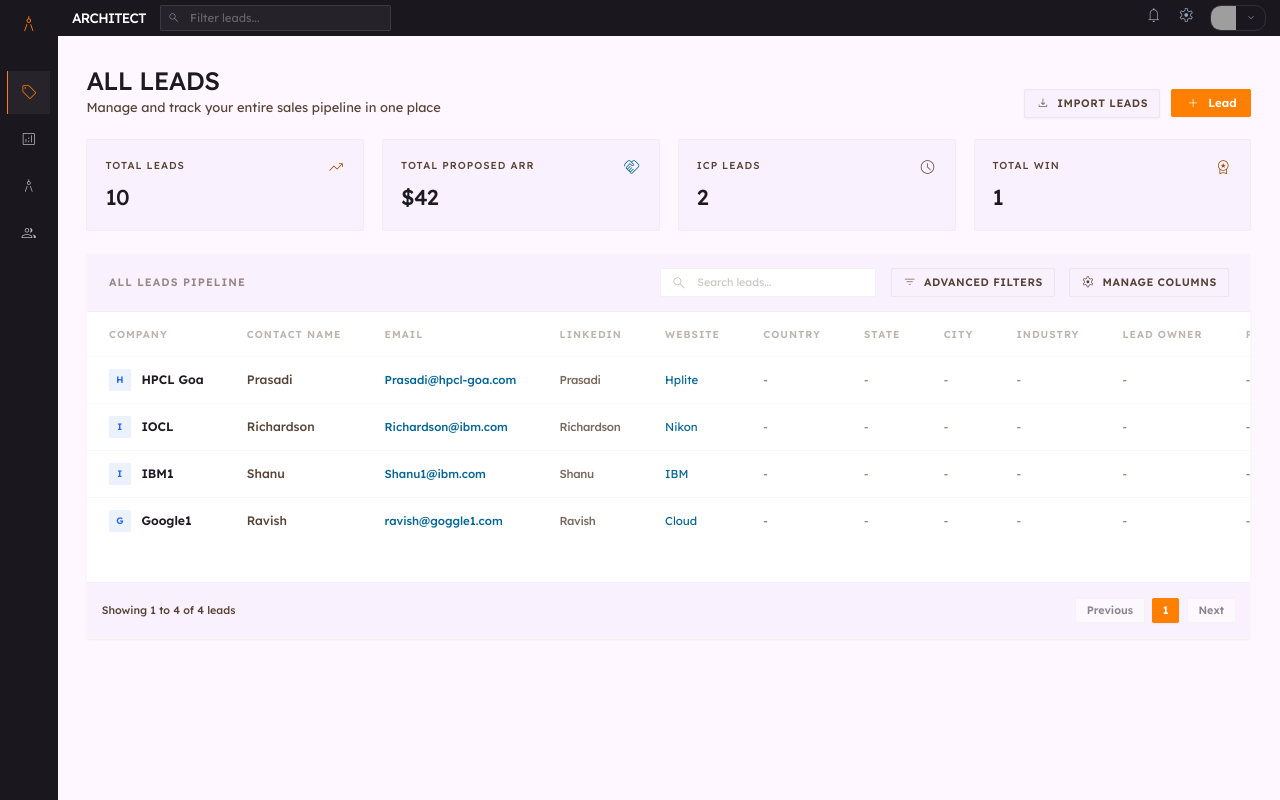
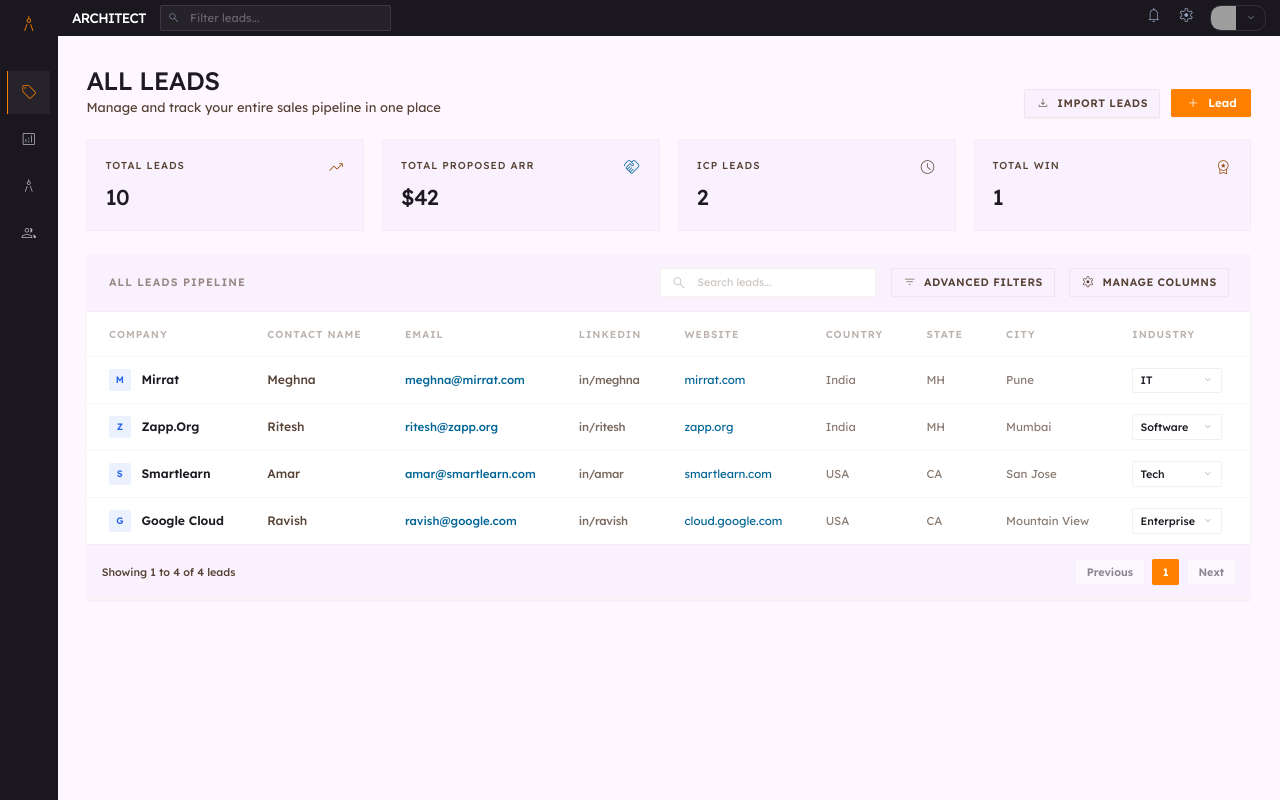
Before and after one commit to vipulnagarkar102/enttlevo-crm, a React (Vite) app: page /leads in a window 1280 px wide. Built offline with nearby package versions, Linux system fonts and the light colour scheme; grey boxes are pictures that could not be loaded.

Commit message:
sales_all lead table updated with fields

```diff
--- a/src/Module/sales_all_leads.tsx
+++ b/src/Module/sales_all_leads.tsx
@@ -4,13 +4,34 @@ import SidebarItem from '../components/SidebarItem';
 const SalesAllLeads: React.FC = () => {
   const [profileOpen, setProfileOpen] = useState(false);
   const [searchQuery, setSearchQuery] = useState('');
+  const [openDropdown, setOpenDropdown] = useState<string | null>(null);
 
-  const leadsData = [
-    { id: 1, company: 'HPCL Goa', contactName: 'Prasadi', email: 'Prasadi@hpcl-goa.com', linkedin: 'Prasadi', website: 'Hplite', city: '-', state: '-', country: '-', status: 'New', source: 'Website', addedOn: '24 Mar 2026' },
-    { id: 2, company: 'IOCL', contactName: 'Richardson', email: 'Richardson@ibm.com', linkedin: 'Richardson', website: 'Nikon', city: '-', state: '-', country: '-', status: 'Contacted', source: 'Referral', addedOn: '23 Mar 2026' },
-    { id: 3, company: 'IBM1', contactName: 'Shanu', email: 'Shanu1@ibm.com', linkedin: 'Shanu', website: 'IBM', city: '-', state: '-', country: '-', status: 'New', source: 'Organic', addedOn: '20 Mar 2026' },
-    { id: 4, company: 'Google1', contactName: 'Ravish', email: 'ravish@goggle1.com', linkedin: 'Ravish', website: 'Cloud', city: '-', state: '-', country: '-', status: 'Qualified', source: 'Event', addedOn: '18 Mar 2026' },
-  ];
+  const [leadsData, setLeadsData] = useState([
+    {
+      id: 1, company: 'Mirrat', contactName: 'Meghna', email: 'meghna@mirrat.com', linkedin: 'in/meghna', website: 'mirrat.com',
+      country: 'India', state: 'MH', city: 'Pune', industry: 'IT', leadOwner: 'Vipul', productName: 'enttevo',
+      contractStage: 'Discovery', proposedARR: '$12,000', contractARR: '-', source: 'Website', icp: true,
+      status: 'New', label: 'Hot', createdBy: 'System', updatedBy: 'Vipul', addedOn: '24 Mar 2026', updatedAt: '24 Mar 2026'
+    },
+    {
+      id: 2, company: 'Zapp.Org', contactName: 'Ritesh', email: 'ritesh@zapp.org', linkedin: 'in/ritesh', website: 'zapp.org',
+      country: 'India', state: 'MH', city: 'Mumbai', industry: 'Software', leadOwner: 'Rahul', productName: 'enttevo',
+      contractStage: 'Proposal', proposedARR: '$25,000', contractARR: '-', source: 'Referral', icp: false,
+      status: 'Contacted', label: 'Warm', createdBy: 'Rahul', updatedBy: 'Rahul', addedOn: '20 Mar 2026', updatedAt: '22 Mar 2026'
+    },
+    {
+      id: 3, company: 'Smartlearn', contactName: 'Amar', email: 'amar@smartlearn.com', linkedin: 'in/amar', website: 'smartlearn.com',
+      country: 'USA', state: 'CA', city: 'San Jose', industry: 'Tech', leadOwner: 'Vipul', productName: 'i-managem',
+      contractStage: 'Closed Won', proposedARR: '$50,000', contractARR: '$48,000', source: 'Event', icp: true,
+      status: 'Qualified', label: 'Hot', createdBy: 'Marketing', updatedBy: 'Vipul', addedOn: '15 Mar 2026', updatedAt: '23 Mar 2026'
+    },
+    {
+      id: 4, company: 'Google Cloud', contactName: 'Ravish', email: 'ravish@google.com', linkedin: 'in/ravish', website: 'cloud.google.com',
+      country: 'USA', state: 'CA', city: 'Mountain View', industry: 'Enterprise', leadOwner: 'Vipul', productName: 'enttevo',
+      contractStage: 'Negotiation', proposedARR: '$120,000', contractARR: '-', source: 'Direct', icp: true,
+      status: 'Contacted', label: 'Hot', createdBy: 'Vipul', updatedBy: 'Vipul', addedOn: '10 Mar 2026', updatedAt: '25 Mar 2026'
+    },
+  ]);
 
   const filteredData = leadsData.filter(lead =>
     lead.company.toLowerCase().includes(searchQuery.toLowerCase()) ||
@@ -213,7 +234,7 @@ const SalesAllLeads: React.FC = () => {
               </div>
             </div>
 
-            <div className="overflow-x-auto relative min-h-[300px] custom-scrollbar">
+            <div className="overflow-x-auto relative min-h-[200px] custom-scrollbar">
               <table className="w-full text-left border-collapse min-w-[1500px]">
                 <thead>
                   <tr className="bg-white border-b border-outline/5">
@@ -267,7 +288,7 @@ const SalesAllLeads: React.FC = () => {
                           <span className="text-[0.8rem] text-[#006495] hover:underline">{lead.website}</span>
                         </td>
                         <td className="px-6 py-0">
-                          <span className="text-[0.8rem] text-on-surface-variant/70">-</span>
+                          <span className="text-[0.8rem] text-on-surface-variant/70">{lead.country}</span>
                         </td>
                         <td className="px-6 py-0">
                           <span className="text-[0.8rem] text-on-surface-variant/70">{lead.state}</span>
@@ -276,51 +297,130 @@ const SalesAllLeads: React.FC = () => {
                           <span className="text-[0.8rem] text-on-surface-variant/70">{lead.city}</span>
                         </td>
                         <td className="px-6 py-0">
-                          <span className="text-[0.8rem] text-on-surface-variant/70">-</span>
+                          <div className="relative">
+                            <div onClick={(e) => { e.stopPropagation(); setOpenDropdown(openDropdown === `ind_${lead.id}` ? null : `ind_${lead.id}`); }} className="flex items-center justify-between gap-1 w-full px-2 py-1 text-[0.75rem] font-medium border border-outline/10 rounded-sm hover:border-[#FF8000]/50 transition-colors bg-white cursor-pointer group min-w-[100px]">
+                              {lead.industry}
+                              <span className="material-symbols-outlined !text-[14px] text-on-surface-variant/50 group-hover:text-[#FF8000]">expand_more</span>
+                            </div>
+                            {openDropdown === `ind_${lead.id}` && (
+                              <>
+                                <div className="fixed inset-0 z-40" onClick={(e) => { e.stopPropagation(); setOpenDropdown(null); }} />
+                                <div className="absolute top-full mt-1 left-0 min-w-full bg-white border border-outline/10 shadow-lg rounded-sm py-1 z-50 animate-in fade-in duration-100">
+                                  {['IT', 'Software', 'Enterprise', 'Finance', 'Healthcare'].map(opt => (
+                                    <div key={opt} onClick={(e) => { e.stopPropagation(); setLeadsData(leadsData.map(l => l.id === lead.id ? { ...l, industry: opt } : l)); setOpenDropdown(null); }} className="px-3 py-1.5 text-[0.75rem] font-medium text-on-surface hover:bg-[#FF8000]/10 hover:text-[#FF8000] cursor-pointer transition-colors">
+                                      {opt}
+                                    </div>
+                                  ))}
+                                </div>
+                              </>
+                            )}
+                          </div>
                         </td>
                         <td className="px-6 py-0">
-                          <span className="text-[0.8rem] text-on-surface-variant/70">-</span>
+                          <span className="text-[0.8rem] text-on-surface font-medium">{lead.leadOwner}</span>
                         </td>
                         <td className="px-6 py-0">
-                          <span className="text-[0.8rem] text-on-surface-variant/70">-</span>
+                          <span className="text-[0.8rem] font-semibold text-on-surface">{lead.productName}</span>
                         </td>
                         <td className="px-6 py-0">
-                          <span className="text-[0.8rem] text-on-surface-variant/70">-</span>
+                          <div className="relative">
+                            <div onClick={(e) => { e.stopPropagation(); setOpenDropdown(openDropdown === `stage_${lead.id}` ? null : `stage_${lead.id}`); }} className="flex items-center justify-between gap-1 w-full px-2 py-1 text-[0.75rem] font-medium border border-outline/10 rounded-sm hover:border-[#FF8000]/50 transition-colors bg-white cursor-pointer group min-w-[120px]">
+                              {lead.contractStage}
+                              <span className="material-symbols-outlined !text-[14px] text-on-surface-variant/50 group-hover:text-[#FF8000]">expand_more</span>
+                            </div>
+                            {openDropdown === `stage_${lead.id}` && (
+                              <>
+                                <div className="fixed inset-0 z-40" onClick={(e) => { e.stopPropagation(); setOpenDropdown(null); }} />
+                                <div className="absolute top-full mt-1 left-0 min-w-full bg-white border border-outline/10 shadow-lg rounded-sm py-1 z-50 animate-in fade-in duration-100">
+                                  {['Discovery', 'Demo', 'Proposal', 'Negotiation', 'Closed Won', 'Closed Lost'].map(opt => (
+                                    <div key={opt} onClick={(e) => { e.stopPropagation(); setLeadsData(leadsData.map(l => l.id === lead.id ? { ...l, contractStage: opt } : l)); setOpenDropdown(null); }} className="px-3 py-1.5 text-[0.75rem] font-medium text-on-surface hover:bg-[#FF8000]/10 hover:text-[#FF8000] cursor-pointer transition-colors">
+                                      {opt}
+                                    </div>
+                                  ))}
+                                </div>
+                              </>
+                            )}
+                          </div>
                         </td>
                         <td className="px-6 py-0">
-                          <span className="text-[0.8rem] text-on-surface-variant/70">-</span>
+                          <span className="text-[0.8rem] text-emerald-600 font-bold">{lead.proposedARR}</span>
                         </td>
                         <td className="px-6 py-0">
-                          <span className="text-[0.8rem] text-on-surface-variant/70">-</span>
+                          <span className="text-[0.8rem] text-emerald-600 font-bold">{lead.contractARR}</span>
                         </td>
                         <td className="px-6 py-0">
                           <span className="text-[0.75rem] text-on-surface-variant font-medium">{lead.source}</span>
                         </td>
                         <td className="px-6 py-0">
-                          <span className="text-[0.8rem] text-on-surface-variant/70">-</span>
+                          <button
+                            onClick={(e) => {
+                              e.stopPropagation();
+                              setLeadsData(leadsData.map(l => l.id === lead.id ? { ...l, icp: !l.icp } : l));
+                            }}
+                            className={`w-8 h-4 rounded-full relative transition-colors ${lead.icp ? 'bg-[#FF8000]' : 'bg-outline-variant/30'}`}
+                          >
+                            <div className={`w-3 h-3 bg-white rounded-full absolute top-0.5 transition-all ${lead.icp ? 'left-[18px]' : 'left-0.5'}`}></div>
+                          </button>
                         </td>
                         <td className="px-6 py-0">
-                          <span className={`inline-block text-center w-[110px] px-2 py-1 rounded-sm text-[0.65rem] font-bold border ${lead.status === 'New' ? 'bg-blue-50 text-blue-700 border-blue-100' :
-                            lead.status === 'Contacted' ? 'bg-amber-50 text-amber-500 border-amber-100' :
-                              'bg-emerald-50 text-emerald-700 border-emerald-100'
+                          <div className="relative inline-block w-[110px]">
+                            <div onClick={(e) => { e.stopPropagation(); setOpenDropdown(openDropdown === `status_${lead.id}` ? null : `status_${lead.id}`); }} className={`flex items-center justify-between text-center px-2 py-1 rounded-sm text-[0.65rem] font-bold border cursor-pointer group transition-colors ${
+                              lead.status === 'New' ? 'bg-blue-50 text-blue-700 border-blue-100 hover:bg-blue-100/50' :
+                              lead.status === 'Contacted' ? 'bg-amber-50 text-amber-500 border-amber-100 hover:bg-amber-100/50' :
+                              'bg-emerald-50 text-emerald-700 border-emerald-100 hover:bg-emerald-100/50'
                             }`}>
-                            {lead.status}
-                          </span>
+                              <span className="flex-1 text-center">{lead.status}</span>
+                              <span className="material-symbols-outlined !text-[14px] opacity-60 group-hover:text-[#FF8000]">expand_more</span>
+                            </div>
+                            {openDropdown === `status_${lead.id}` && (
+                              <>
+                                <div className="fixed inset-0 z-40" onClick={(e) => { e.stopPropagation(); setOpenDropdown(null); }} />
+                                <div className="absolute top-full mt-1 left-0 min-w-full bg-white border border-outline/10 shadow-lg rounded-sm py-1 z-50 animate-in fade-in duration-100 text-left">
+                                  {['New', 'Contacted', 'Qualified', 'Disqualified'].map(opt => (
+                                    <div key={opt} onClick={(e) => { e.stopPropagation(); setLeadsData(leadsData.map(l => l.id === lead.id ? { ...l, status: opt } : l)); setOpenDropdown(null); }} className="px-3 py-1.5 text-[0.75rem] font-medium text-on-surface hover:bg-[#FF8000]/10 hover:text-[#FF8000] cursor-pointer transition-colors">
+                                      {opt}
+                                    </div>
+                                  ))}
+                                </div>
+                              </>
+                            )}
+                          </div>
                         </td>
                         <td className="px-6 py-0">
-                          <span className="text-[0.8rem] text-on-surface-variant/70">-</span>
+                          <div className="relative inline-block min-w-[80px]">
+                            <div onClick={(e) => { e.stopPropagation(); setOpenDropdown(openDropdown === `label_${lead.id}` ? null : `label_${lead.id}`); }} className="flex items-center justify-between gap-1.5 w-full cursor-pointer group hover:bg-slate-50 px-1 py-0.5 rounded-sm transition-colors border border-transparent hover:border-outline/10">
+                              <div className="flex items-center gap-1.5">
+                                <div className={`w-2 h-2 rounded-full ${lead.label === 'Hot' ? 'bg-red-500' : lead.label === 'Warm' ? 'bg-orange-400' : 'bg-slate-300'}`}></div>
+                                <span className="text-[0.75rem] font-medium text-on-surface">{lead.label}</span>
+                              </div>
+                              <span className="material-symbols-outlined !text-[14px] text-on-surface-variant/50 group-hover:text-[#FF8000]">expand_more</span>
+                            </div>
+                            {openDropdown === `label_${lead.id}` && (
+                              <>
+                                <div className="fixed inset-0 z-40" onClick={(e) => { e.stopPropagation(); setOpenDropdown(null); }} />
+                                <div className="absolute top-full mt-1 left-0 min-w-full bg-white border border-outline/10 shadow-lg rounded-sm py-1 z-50 animate-in fade-in duration-100 text-left">
+                                  {['Hot', 'Warm', 'Cold'].map(opt => (
+                                    <div key={opt} onClick={(e) => { e.stopPropagation(); setLeadsData(leadsData.map(l => l.id === lead.id ? { ...l, label: opt } : l)); setOpenDropdown(null); }} className="px-3 py-1.5 flex items-center gap-2 hover:bg-[#FF8000]/10 hover:text-[#FF8000] cursor-pointer transition-colors">
+                                      <div className={`w-2 h-2 rounded-full ${opt === 'Hot' ? 'bg-red-500' : opt === 'Warm' ? 'bg-orange-400' : 'bg-slate-300'}`}></div>
+                                      <span className="text-[0.75rem] font-medium text-on-surface">{opt}</span>
+                                    </div>
+                                  ))}
+                                </div>
+                              </>
+                            )}
+                          </div>
                         </td>
                         <td className="px-6 py-0">
-                          <span className="text-[0.8rem] text-on-surface-variant/70">-</span>
+                          <span className="text-[0.8rem] text-on-surface-variant/70">{lead.createdBy}</span>
                         </td>
                         <td className="px-6 py-0">
-                          <span className="text-[0.8rem] text-on-surface-variant/70">-</span>
+                          <span className="text-[0.8rem] text-on-surface-variant/70">{lead.updatedBy}</span>
                         </td>
                         <td className="px-6 py-0">
                           <span className="text-[0.75rem] text-on-surface-variant/60 font-medium">{lead.addedOn}</span>
                         </td>
                         <td className="px-6 py-0">
-                          <span className="text-[0.8rem] text-on-surface-variant/70">-</span>
+                          <span className="text-[0.75rem] text-on-surface-variant/60 font-medium">{lead.updatedAt}</span>
                         </td>
 
                         {/* Clean Sticky Right Action Button */}
```
